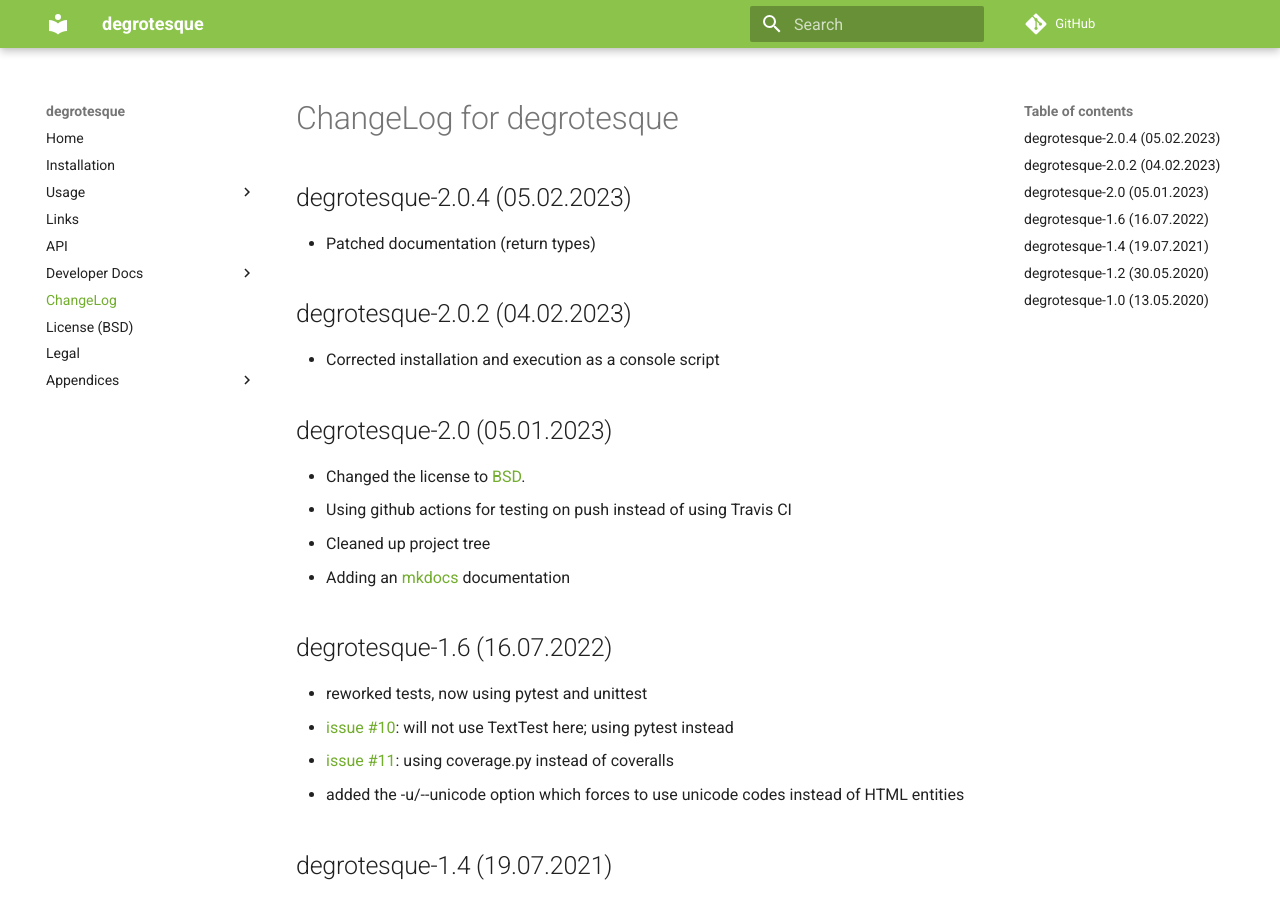
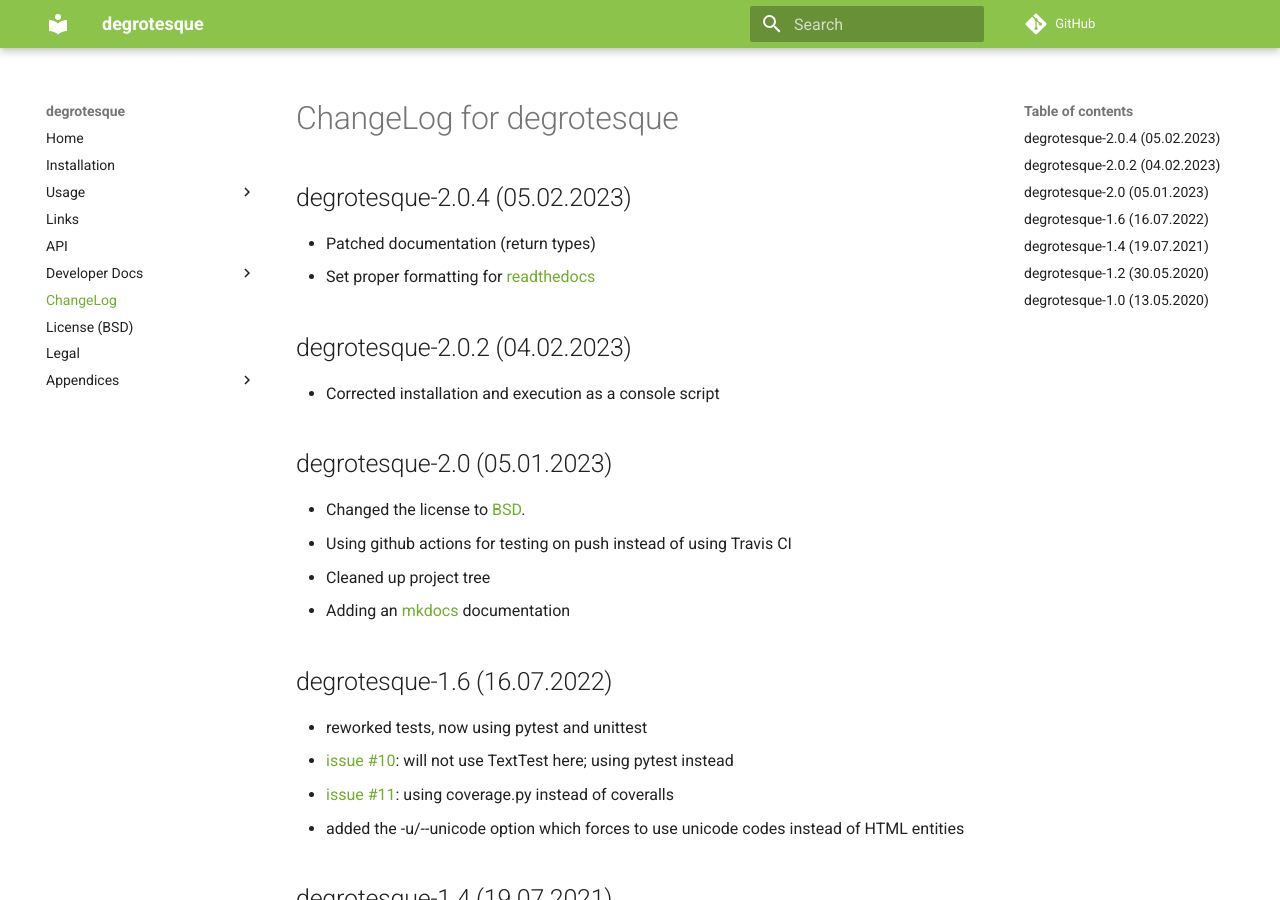
Before and after one commit to dkrajzew/degrotesque, an MkDocs documentation site: the page built from docs/mkdocs/changes.md, in a window 1280 px wide and 900 px high. Built offline with MkDocs 1.6.1 and Material for MkDocs 9.7.7, drawn with Linux system fonts in a browser that asks for light colours; comment, search, counter and statistics services are not loaded.

Commit message:
setting correct format for readthedocs

```diff
--- a/docs/mkdocs/changes.md
+++ b/docs/mkdocs/changes.md
@@ -5,6 +5,7 @@ degrotesque-2.0.4 (05.02.2023)
 ------------------------------
 
 * Patched documentation (return types)
+* Set proper formatting for [readthedocs](https://degrotesque.readthedocs.io/en/2.0.4/)
 
 
 degrotesque-2.0.2 (04.02.2023)
```
Also changed, not shown: .readthedocs.yaml.
